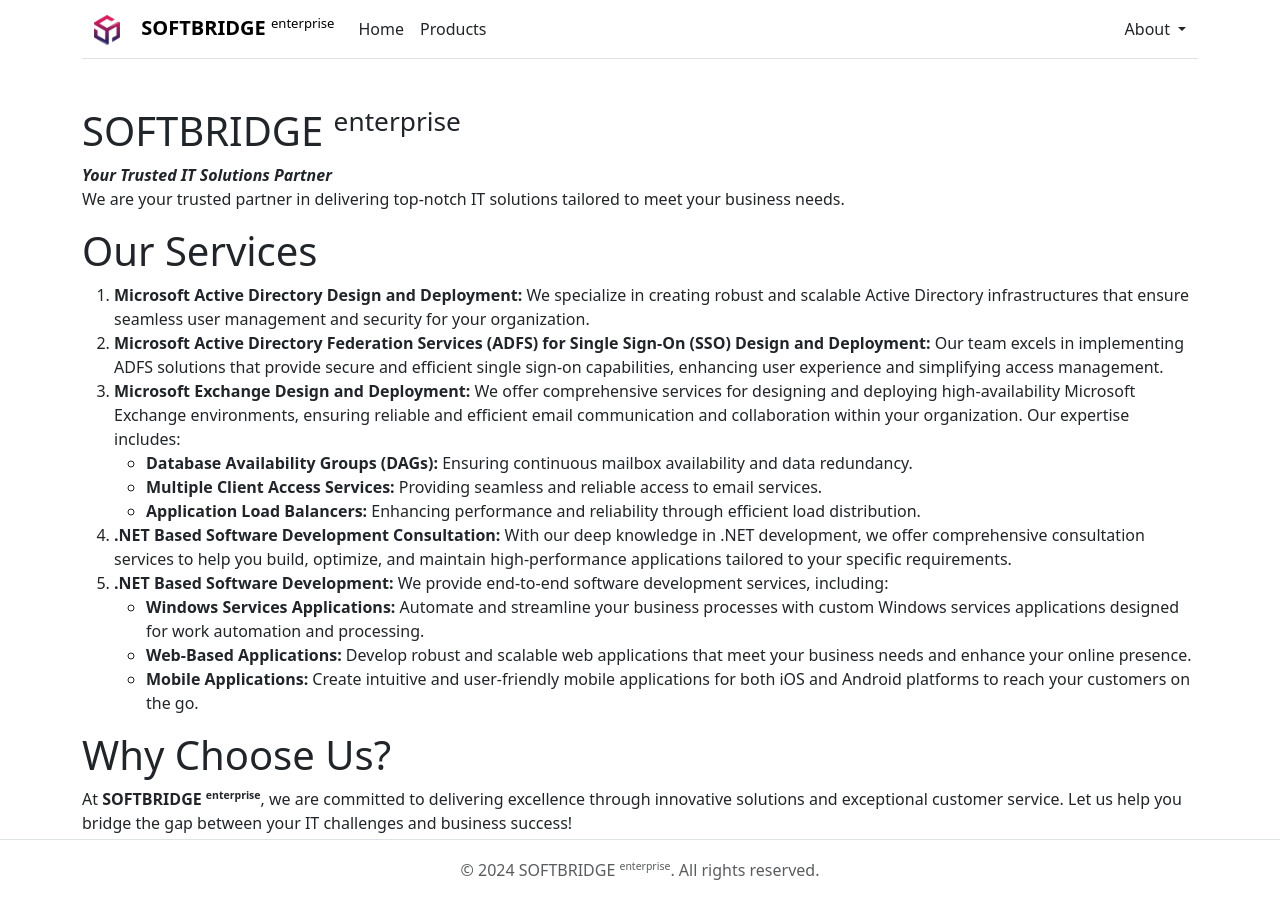
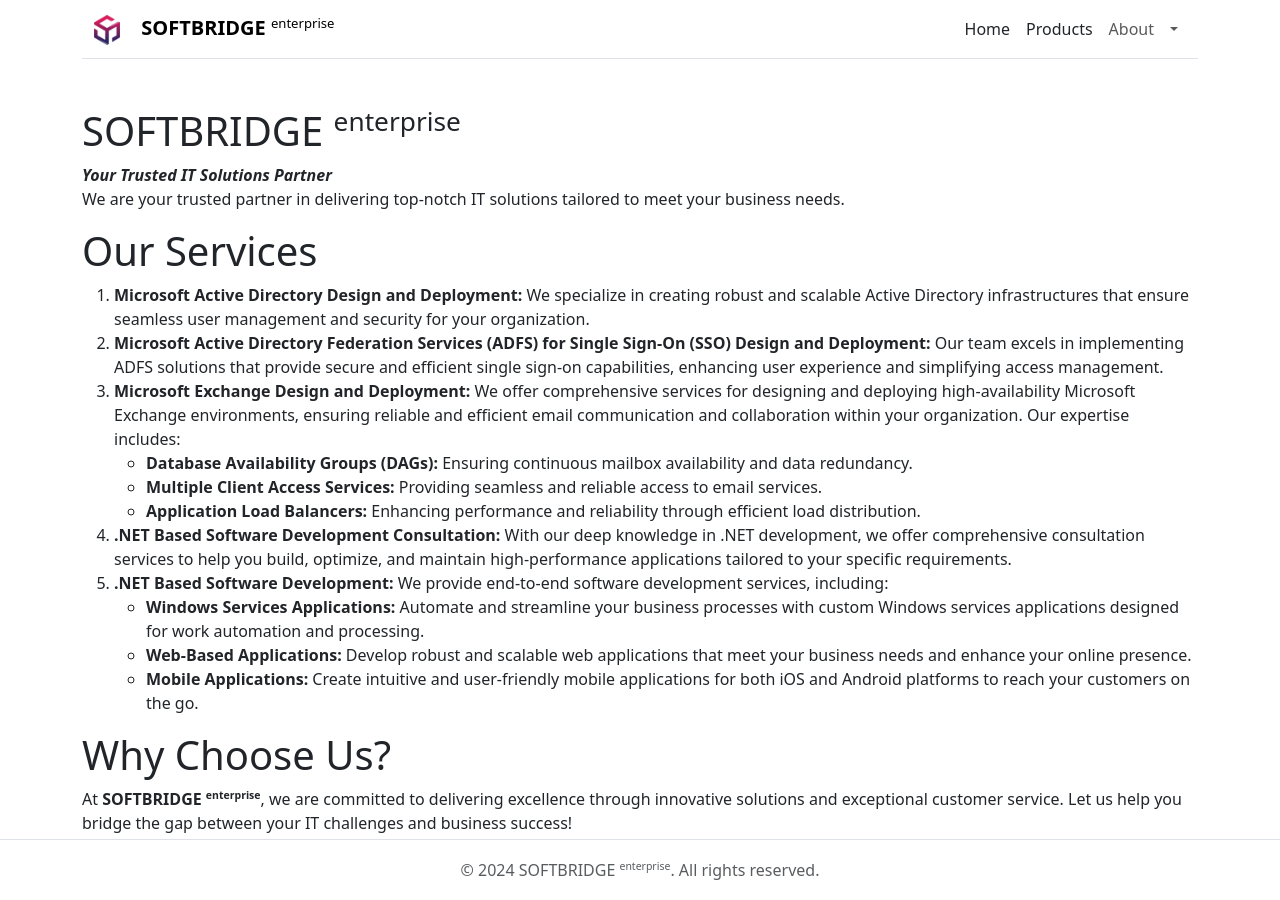
Before and after one commit to mfauziii/softbridge.github.io, a Jekyll site: the page built from index.md, in a window 1280 px wide. Built offline with Jekyll 4.4.1, drawn with Linux system fonts in a browser that asks for light colours; nearby versions of some CDN libraries.

Commit message:
Update header.html

```diff
--- a/_includes/header.html
+++ b/_includes/header.html
@@ -10,15 +10,14 @@
       	<span class="navbar-toggler-icon"></span>
       </button>
       <div class="navbar-collapse collapse d-sm-inline-flex justify-content-between">
-          <ul class="navbar-nav flex-grow-1">
+          <ul class="navbar-nav flex-grow-1 justify-content-end">
               <li class="nav-item">
                   <a class="nav-link text-dark" href="/">Home</a>
               </li>
               <li class="nav-item">
                   <a class="nav-link text-dark" href="/products">Products</a>
               </li>
-          </ul>
-          <div class="d-flex dropdown btn-group">
+              <li class="nav-item dropdown btn-group">
                   <a class="nav-link pe-2" role="button" href="/about">About</a>
               	  <a class="nav-link dropdown-toggle dropdown-toggle-split" href="#" id="navbarDropdown2" role="button" data-bs-toggle="dropdown" aria-expanded="false">
                 	<span class="visually-hidden">Toggle Dropdown</span>
@@ -27,7 +26,8 @@
                 	<li><a class="dropdown-item" href="/contactus">Contact Us</a></li>
                 	<li><a class="dropdown-item" href="/privacy">Privacy</a></li>
               	  </ul>
-          </div>
+              </li>
+          </ul>
        </div>
     </div>
   </nav>
```
Lines whose indentation alone changed are shown as unchanged.
